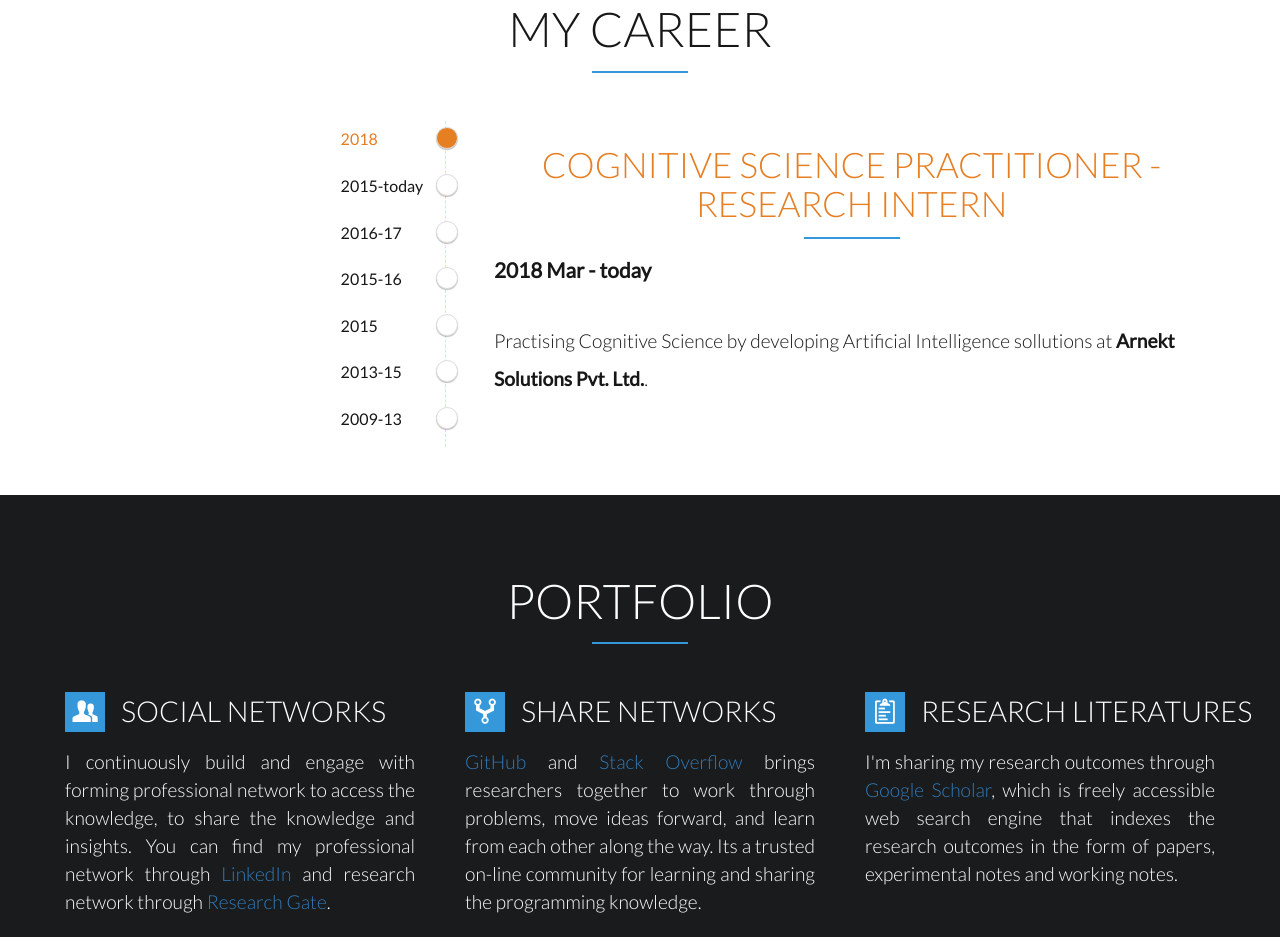
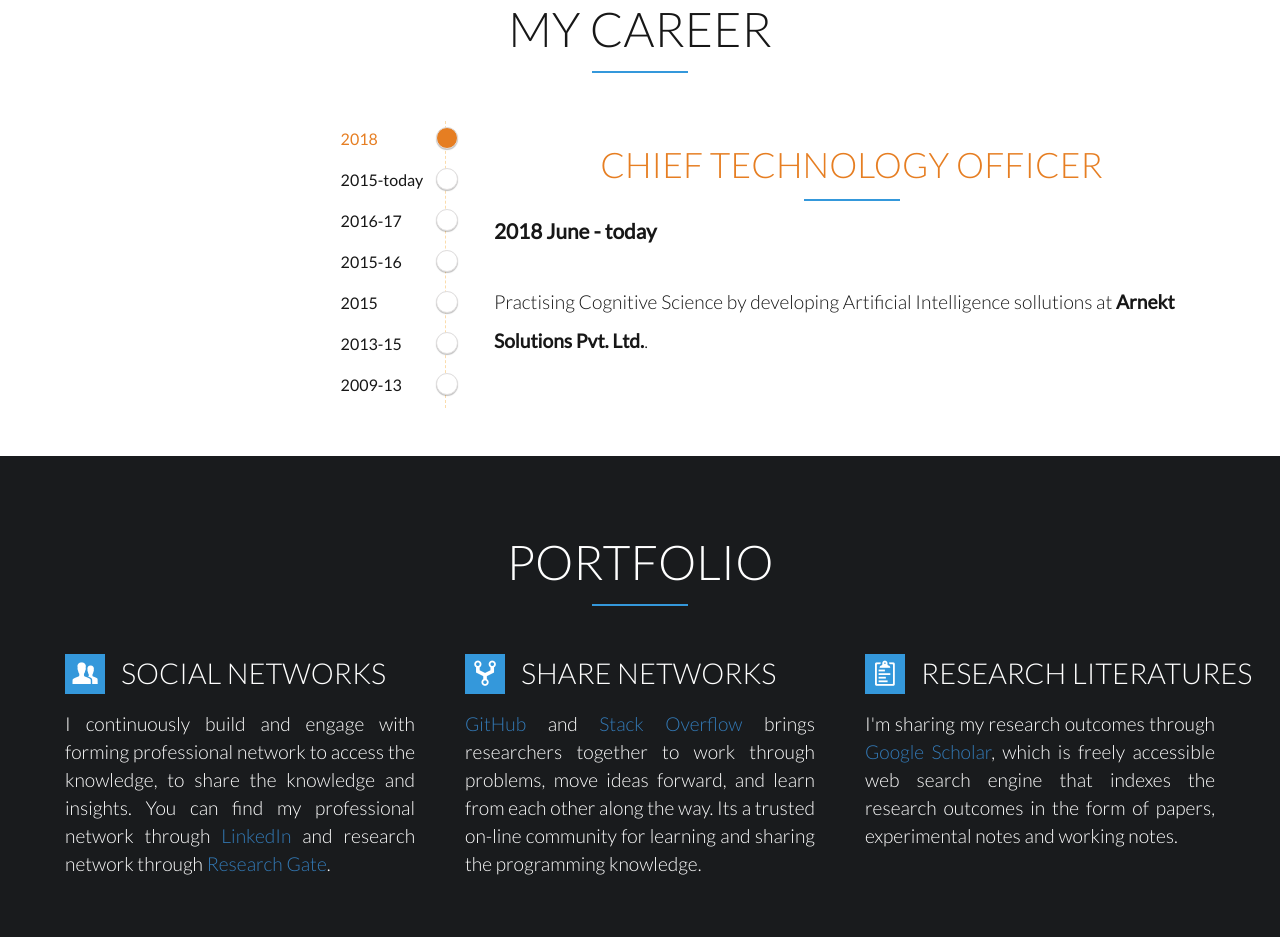
Before and after one commit to BarathiGanesh-HB/BarathiGanesh-HB.github.io, a website: page index.html in a window 1280 px wide. Shown: the part 2395-3332 px from the top of the page. Drawn offline with nearby package versions, Linux system fonts and the light colour scheme; files whose address does not match are found by name.

Commit message:
Add files via upload

```diff
--- a/index.html
+++ b/index.html
@@ -192,10 +192,17 @@
                               </div>
 
                               <!-- Timeline stories -->
+<div class="story">
+                                  <article id="story-junior2">
+                                      <h2 class="story-heading animated flipInX">Chief Technology Officer</h2>
+                                      <h3 class="time-heading animated fadeIn"><strong>2018 June - today</strong></h3>
+                                      <p class="story-details animated fadeInUp"> Practising Cognitive Science by developing Artificial Intelligence sollutions at <strong>Arnekt Solutions Pvt. Ltd.</strong>.</p>
+                                  </article>
+                              </div>
 			      <div class="story">
                                   <article id="story-junior2">
                                       <h2 class="story-heading animated flipInX">Cognitive Science Practitioner - Research Intern</h2>
-                                      <h3 class="time-heading animated fadeIn"><strong>2018 Mar - today</strong></h3>
+                                      <h3 class="time-heading animated fadeIn"><strong>2018 Mar - 2018 June</strong></h3>
                                       <p class="story-details animated fadeInUp"> Practising Cognitive Science by developing Artificial Intelligence sollutions at <strong>Arnekt Solutions Pvt. Ltd.</strong>.</p>
                                   </article>
                               </div>
```
